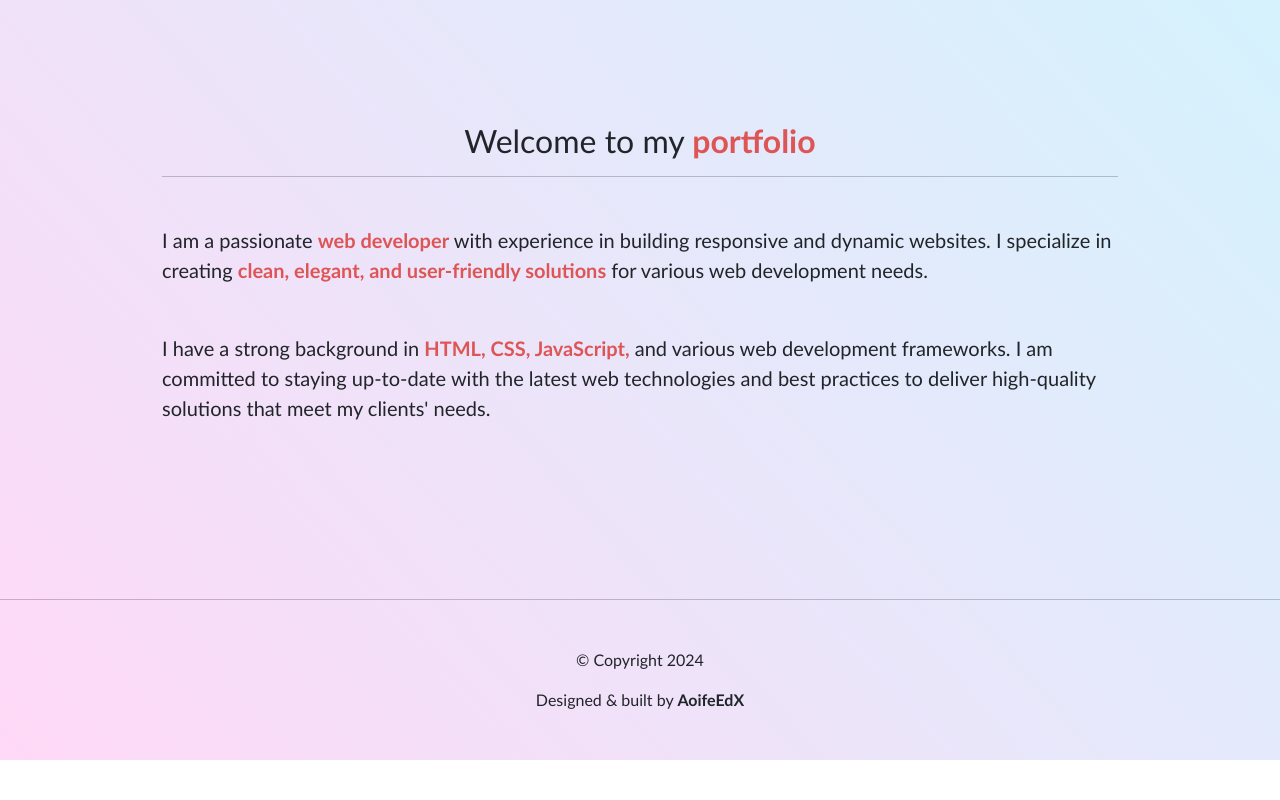
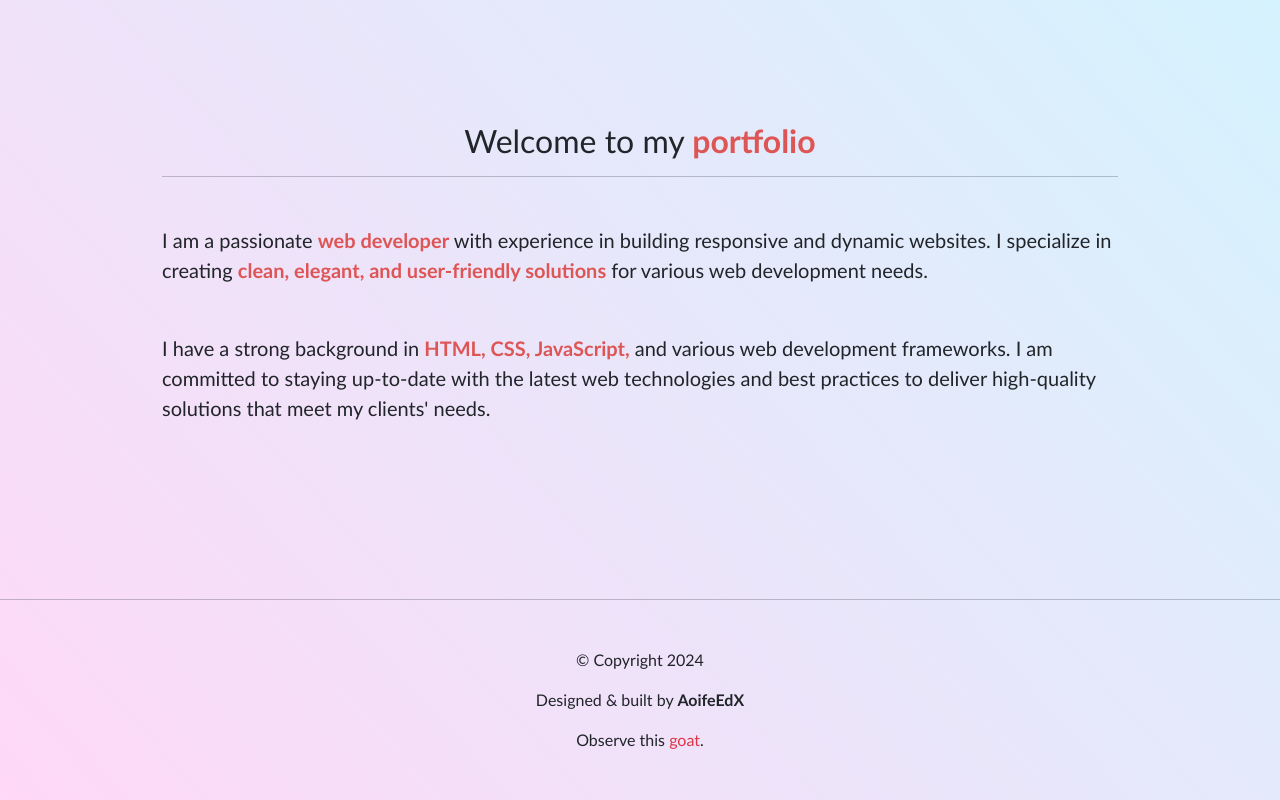
Before and after one commit to AoifeEdX/portfolio-react, a React (Vite) app: page / in a window 1280 px wide. Shown: the part 654-1454 px from the top of the page. Before the commit the page ends 1414 px from the top, so only its background shows below. Built offline with nearby package versions, Linux system fonts and the light colour scheme.

Commit message:
Added a cute goat.

```diff
--- a/src/components/Footer.jsx
+++ b/src/components/Footer.jsx
@@ -11,6 +11,8 @@ function Footer() {
 					© Copyright 2024</p>
 				<p> Designed & built by <strong>AoifeEdX</strong>
 				</p>
+				<p> Observe this <a rel="noopener noreferrer"	className="link-danger link-offset-2 link-underline-opacity-0 link-underline-opacity-25-hover"href="https://aoifeedx.github.io/portfolio-bootstrap/assets/images/goat-blep.png" target="_blank">goat</a>.
+				</p>
 			</div>
 		</footer>
 	);
```
